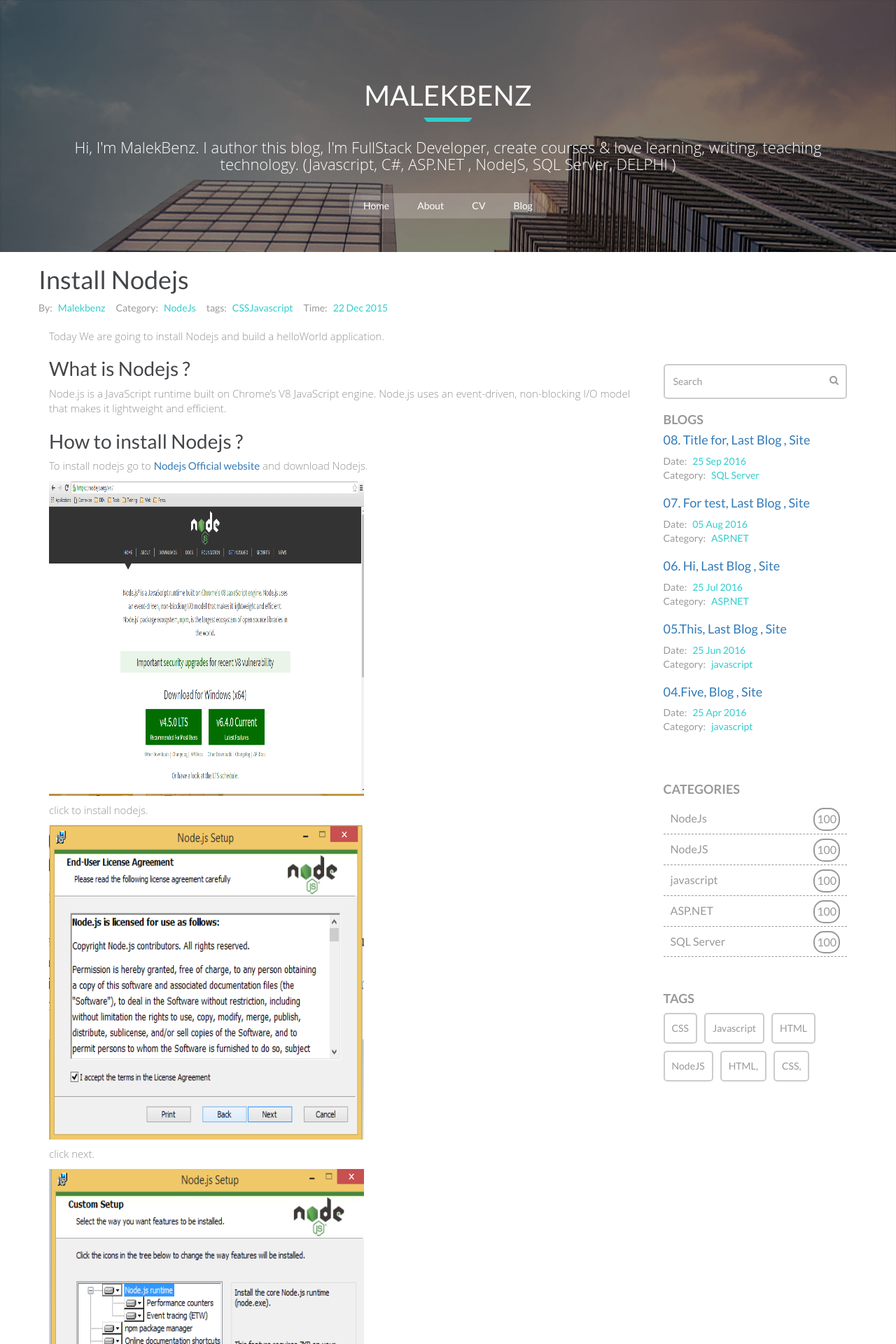
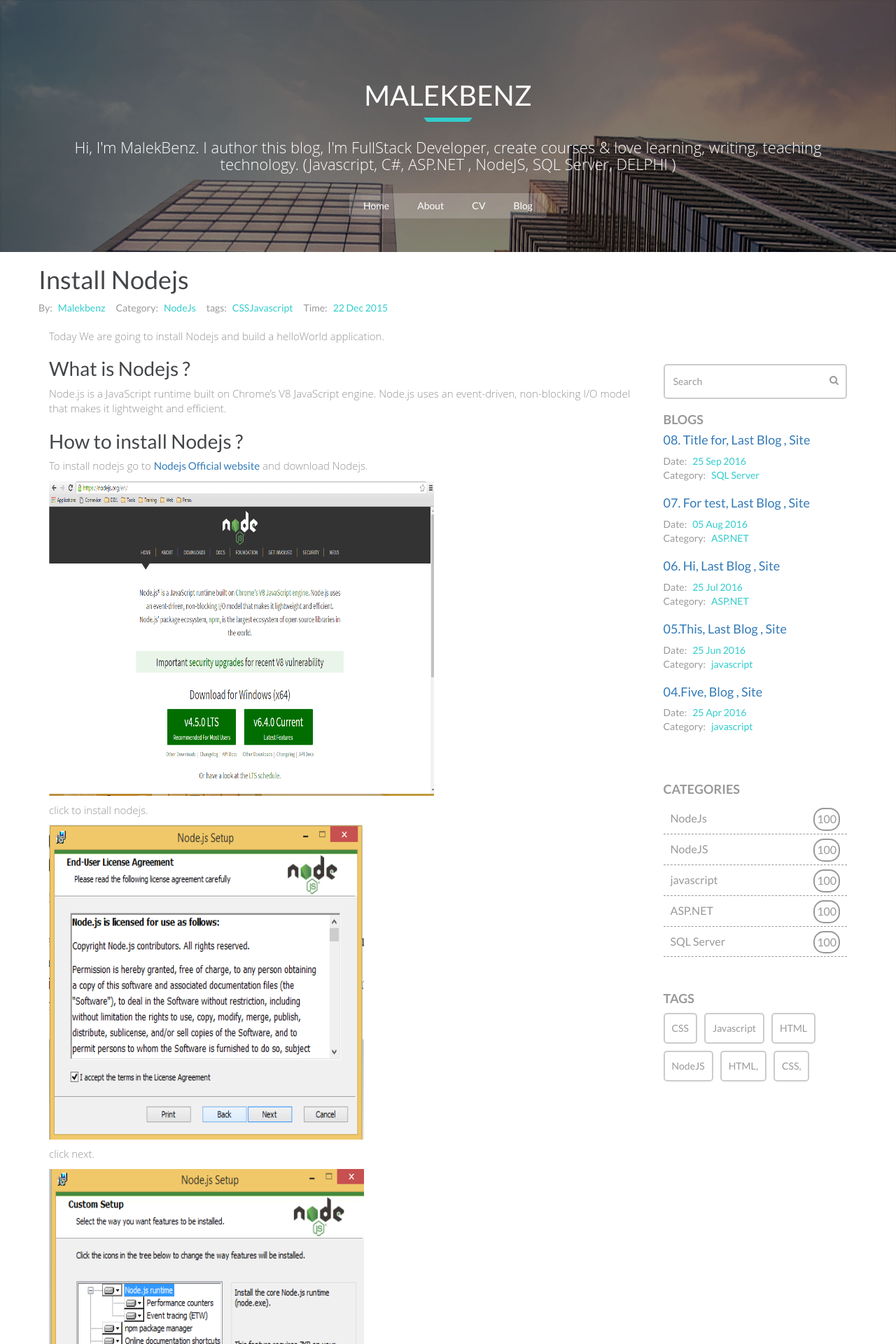
Before and after one commit to malekbenz/malekbenz, a Jekyll site: the page built from _posts/2015-12-22-Install-Nodejs.md, in a window 1280 px wide. Shown: the top 1920 px of the page at 70% size. Built offline with Jekyll 4.4.1, drawn with Linux system fonts in a browser that asks for light colours; nearby versions of some CDN libraries; library files that are not in the unit come from our copies.

Commit message:
fix image

```diff
--- a/_posts/2015-12-22-Install-Nodejs.md
+++ b/_posts/2015-12-22-Install-Nodejs.md
@@ -14,7 +14,7 @@ Node.js is a JavaScript runtime built on Chrome's V8 JavaScript engine. Node.js
 ## How to install Nodejs ?
 To install nodejs go to [Nodejs Official website](https://nodejs.org/) and download Nodejs.
 
-![Node js website](/images/nodejs/nodejswebsite.png){:height="450px" width="450px"}
+![Node js website](/images/nodejs/nodejswebsite.png){:height="450px" width="550px"}
 
 
 click to install nodejs.
```
